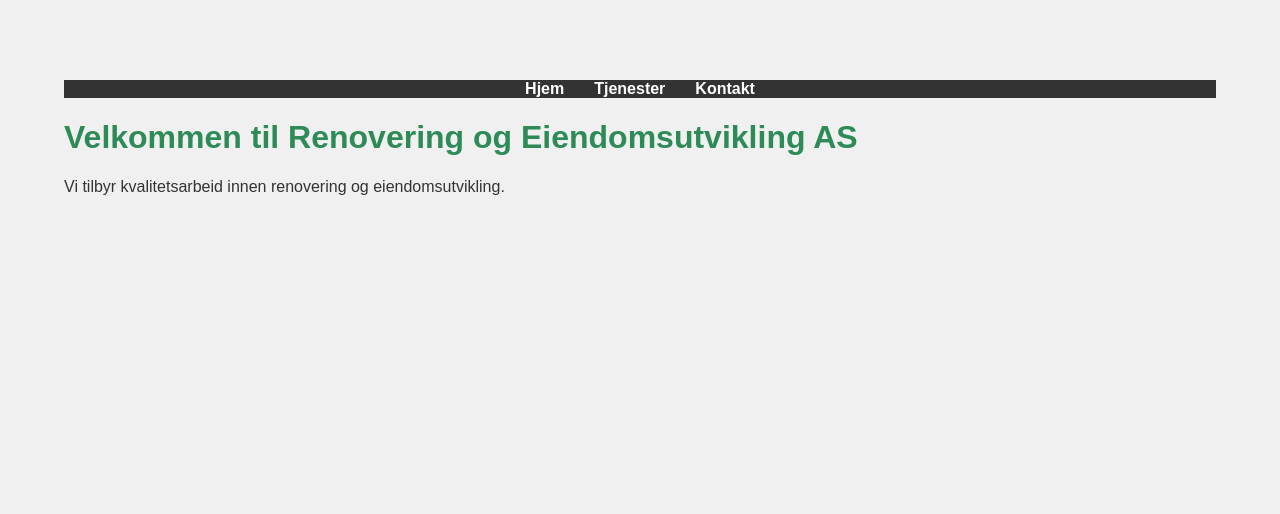
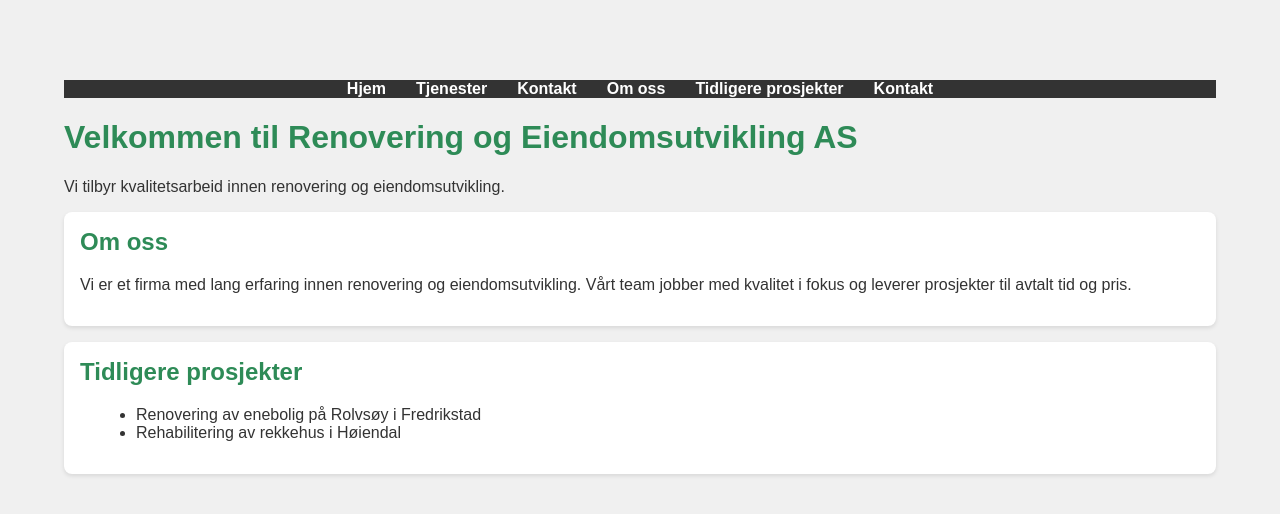
Before and after one commit to caramellbaby/Bedrifts-Nettside, a plain HTML site: page index.html in a window 1280 px wide. Drawn offline with Linux system fonts and the light colour scheme.

Commit message:
La til seksjonene Om oss og Tidligere prosjekter

```diff
--- a/index.html
+++ b/index.html
@@ -11,10 +11,26 @@
             <li><a href="#">Hjem</a></li>
             <li><a href="#tjenester">Tjenester</a></li>
             <li><a href="#kontakt">Kontakt</a></li>
+            <li><a href="#om-oss">Om oss</a></li>
+            <li><a href="#prosjekter">Tidligere prosjekter</a></li>
+            <li><a href="#kontakt">Kontakt</a></li>
         </ul>
     </nav>
 
     <h1>Velkommen til Renovering og Eiendomsutvikling AS</h1>
     <p>Vi tilbyr kvalitetsarbeid innen renovering og eiendomsutvikling.</p>
+    <section id="om-oss">
+        <h2>Om oss</h2>
+        <p>Vi er et firma med lang erfaring innen renovering og eiendomsutvikling. Vårt team jobber med kvalitet i fokus og leverer prosjekter til avtalt tid og pris.</p>
+    </section>
+
+    <section id="prosjekter">
+        <h2>Tidligere prosjekter</h2>
+        <ul>
+            <li>Renovering av enebolig på Rolvsøy i Fredrikstad</li>
+            <li>Rehabilitering av rekkehus i Høiendal</li>
+        </ul>
+    </section>
+
 </body>
 </html>
--- a/style.css
+++ b/style.css
@@ -30,3 +30,21 @@ nav ul li a {
 nav ul li a:hover {
     text-decoration: underline;
 }
+
+section {
+    padding: 1em;
+    background-color: #fff;
+    margin-bottom: 1em;
+    border-radius: 8px;
+    box-shadow: 0 2px 4px rgba(0,0,0,0.1);
+}
+
+section h2 {
+    color: #2E8B57;
+    margin-top: 0;
+}
+
+section ul {
+    list-style-type: disc;
+    margin-left: 1em;
+}
```
